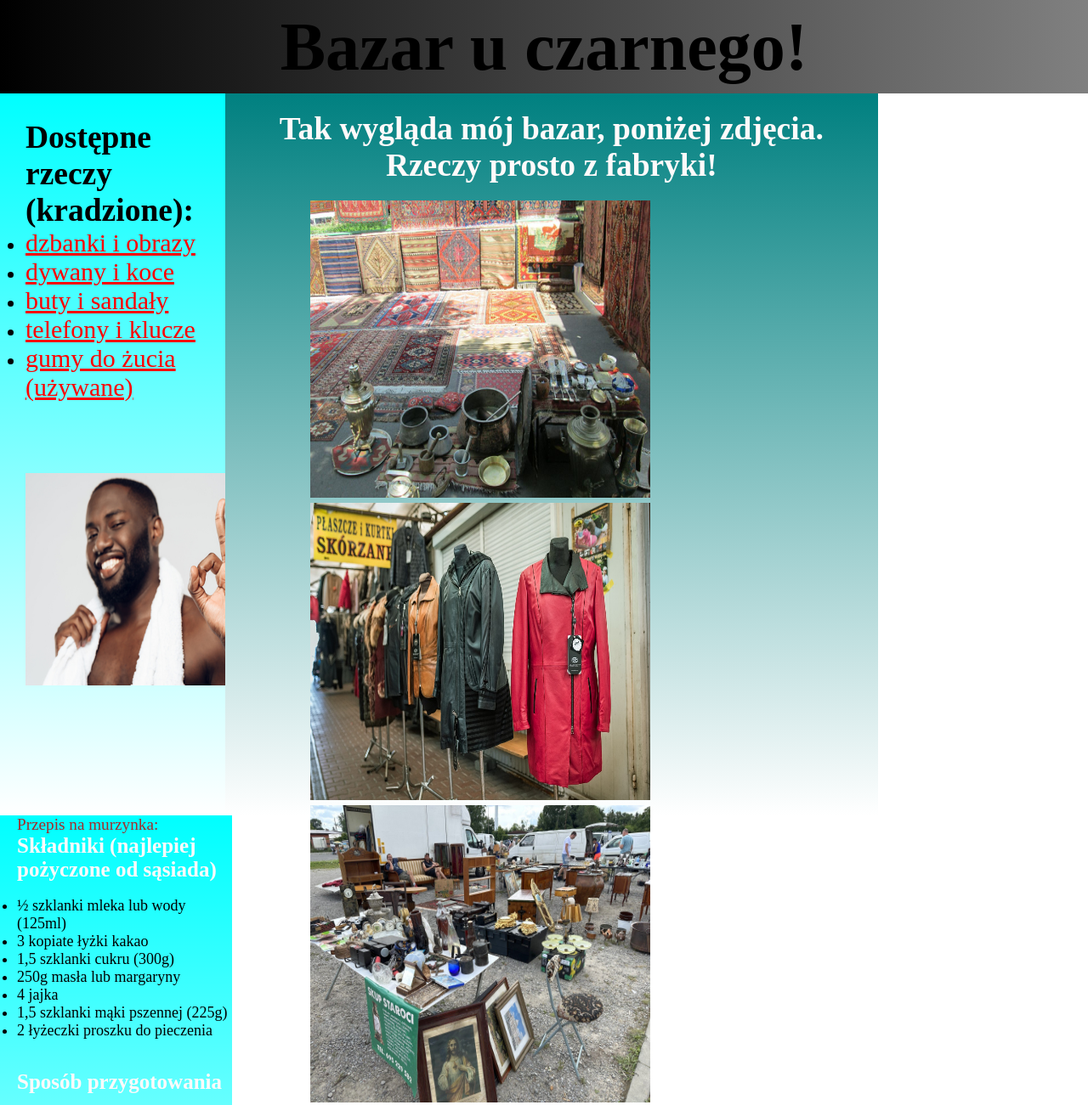
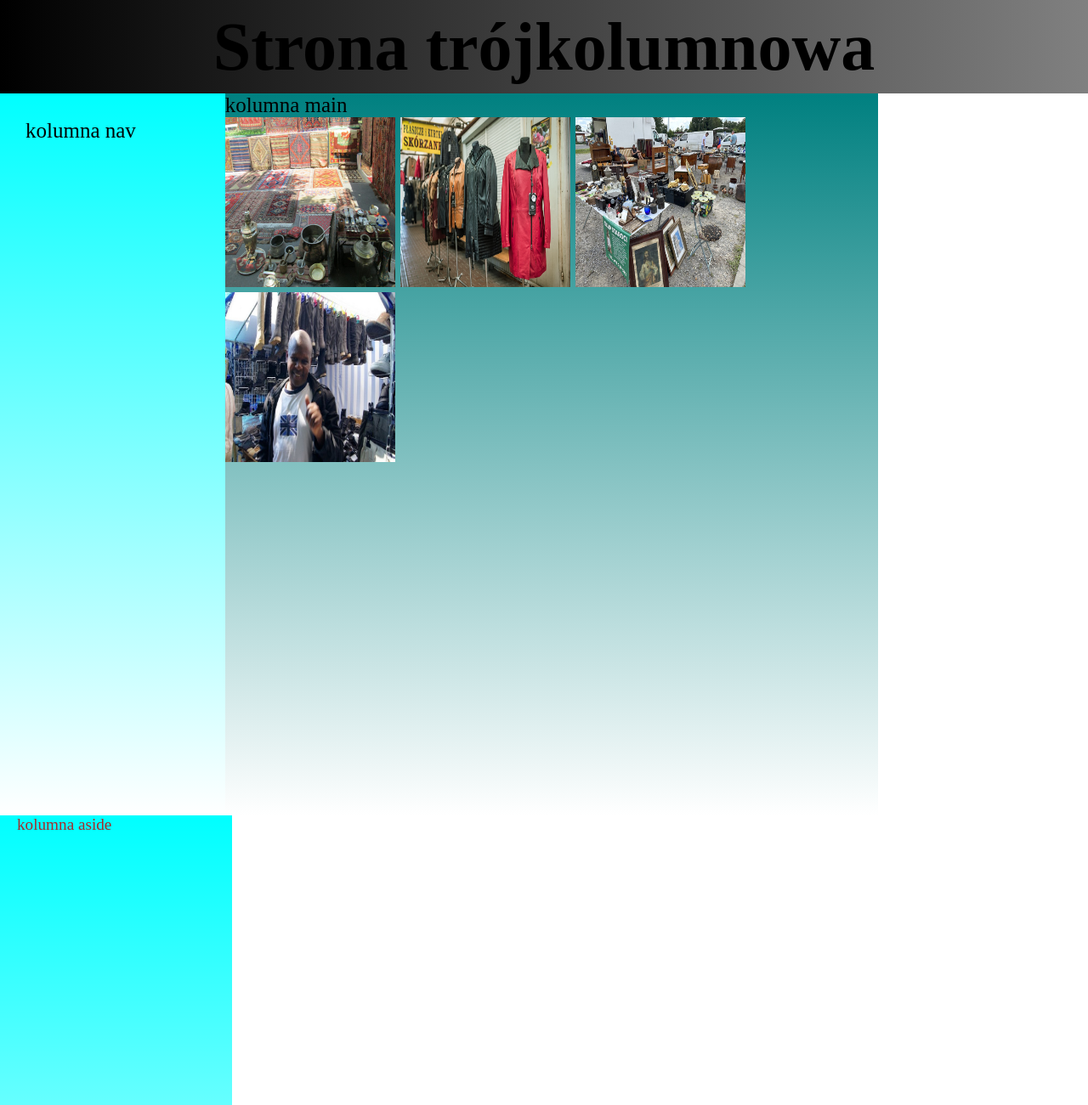
Before and after one commit to piotrklapetek/zadaniehtml, a plain HTML site: page index.html in a window 1280 px wide. Shown: the top 1301 px of the page at 85% size. Drawn offline with Linux system fonts and the light colour scheme.

Commit message:
Update index.html

```diff
--- a/index.html
+++ b/index.html
@@ -1,59 +1,29 @@
 <!Doctype HTML>
 <html>
 <head>
-<title> </title>
+<title>stronka </title>
 <meta charset="utf-8">
 <link rel="stylesheet" href="style.css">
 </head>
 <body>
 <header>
-<h1>Bazar u czarnego!</h1>
+    <h1>Strona trójkolumnowa</h1>
 </header>
 <nav>
-<h2>Dostępne rzeczy (kradzione): </h2>
-<ul>
-	<li><a href="index.html"> dzbanki i obrazy</a></li>
-	<li><a href="index.html"> dywany i koce </a></li>
-	<li><a href="index.html"> buty i sandały </a></li>
-	<li><a href="index.html"> telefony i klucze </a></li>
-	<li><a href="index.html"> gumy do żucia (używane) </a></li>
-	<br><br><br>
-	<img src="polecam.jpg" alt="polecam" width="300px" height="250px">
+    <p>kolumna nav</p>
 </nav>
 <main>
-<h2> Tak wygląda mój bazar, poniżej zdjęcia. Rzeczy prosto z fabryki!</h2>
-<div class="zdjecia">
-<img src="zdjecie1.jpg" alt="zdjecie1" width="400px" height="350px">
-<img src="zdjecie2.jpg" alt="zdjecie2" width="400px" height="350px">
-<img src="zdjecie3.jpg" alt="zdjecie3" width="400px" height="350px">
-<img src="zdjecie4.jpg" alt="zdjecie4" width="400px" height="350px">
-</div>
+    <p>kolumna main</p>
+    <img src="zdjecie1.jpg" alt="zdjecie1" width="200px" height="200px">
+    <img src="zdjecie2.jpg" alt="zdjecie2" width="200px" height="200px">
+    <img src="zdjecie3.jpg" alt="zdjecie3" width="200px" height="200px">
+    <img src="zdjecie4.jpg" alt="zdjecie4" width="200px" height="200px">
 </main>
 <aside>
-<p> Przepis na murzynka: </p>
-<h3>Składniki (najlepiej pożyczone od sąsiada)</h3><br>
-<ul>
-	<li> ½ szklanki mleka lub wody (125ml)</li>
-    <li>3 kopiate łyżki kakao</li>
-    <li>1,5 szklanki cukru (300g)</li>
-    <li>250g masła lub margaryny</li>
-    <li>4 jajka</li>
-    <li>1,5 szklanki mąki pszennej (225g)</li>
-    <li>2 łyżeczki proszku do pieczenia</li>
-	</ul>
-	<br><br>
-<h3> Sposób przygotowania </h3><br>
-<ol>
-    <li>Mleko (lub wodę), kakao i cukier przełożyć do garnka i mieszając, zagotować. Do gorącej masy dodać masło i mieszać , aż się rozpuści. Pozostawić do ostygnięcia. </li>
-    <li>Mąkę wymieszać z proszkiem do pieczenia. Odstawić na bok.</li>
-    <li>Jajka sparzyć wrzątkiem.  Oddzielić żółtka od białek. Białka ubić na sztywną pianę. Odstawić na bok. Żółtka wmieszać do ostygniętej masy, trzepaczką lub mikserem. Odlać pół szklanki masy. Ostawić na bok. (Będzie to polewa). Trzepaczką (lub mikserem) wmieszać mąkę z proszkiem. Na końcu wmieszać delikatnie szpatułką pianę z białek.</li>
-    <li>Dno tortownicy o średnicy 26cm wyłożyć papierem do pieczenia, a następnie zacisnąć obręcz. Ciasto przełożyć do formy.</li>
-    <li>Piec w nagrzanym piekarniku ok. 45 minut, do suchego patyczka, w temperaturze 180°C, grzałka góra- dół. Pozostawić do ostygnięcia.</li>
-    <li>Ciasto polać odłożoną polewą. (Gdyby polewa była za rzadka, należy włożyć ją na chwilę do lodówki, aż lekko zgęstnieje).</li>
-</ol>
-
+    <p>kolumna aside</p>
 </aside>
 <footer>
+    <p>stopka</p>
 </footer>
 </body>
 </html>
```
